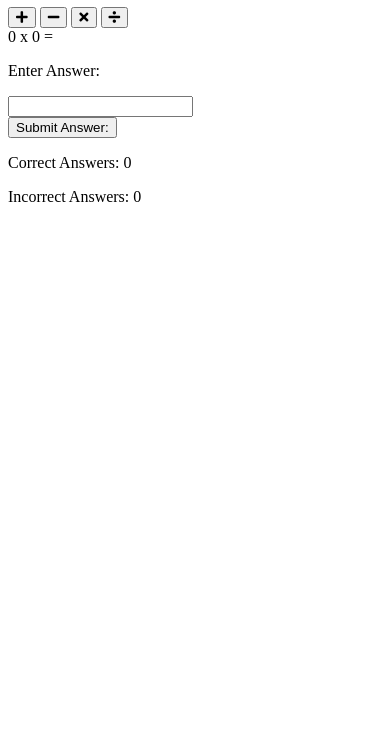
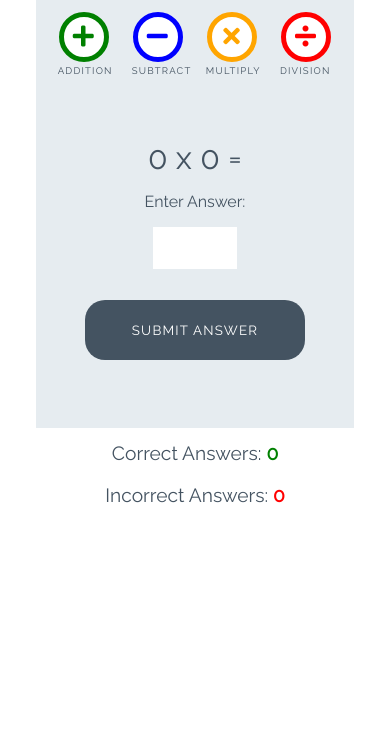
Before and after one commit to MichaelNewham/LoveMathsGame_JSWalkThroughProject, a plain HTML site: page index.html in a window 390 px wide. Shown: the part 112-844 px from the top of the page. Drawn offline with Linux system fonts and the light colour scheme.

Commit message:
Added css styling to style.css and 'data-type' attributes to index.html

```diff
--- a/cssfiles/style.css
+++ b/cssfiles/style.css
@@ -0,0 +1,252 @@
+/* --------- Global style */
+
+body {
+    background-color: white;
+    font-family: "Raleway", sans-serif;
+    color: #445361;
+    text-align: center;
+}
+
+/* --------- Heading */
+
+.heading {
+    text-align: center;
+    font-size: 2.5rem;
+}
+
+.logo {
+    height: 40px;
+    padding-right: 5px;
+}
+
+/* --------- Game layout */
+
+.game-area {
+    background-color: #E6ECF0;
+    box-sizing: border-box;
+    width: 85%;
+    height: 65vh;
+    max-height: 450px;
+    max-width: 830px;
+    margin-left: auto;
+    margin-right: auto;
+    padding: 1%;
+}
+
+.question-area {
+    width: 50%;
+    font-size: 2rem;
+    margin: auto;
+    padding: 50px 0;
+}
+
+.question-area span {
+    padding: 0 15px;
+}
+
+.score-area {
+    margin: 5px auto;
+    width: 60%;
+    font-size: 1.2rem;
+}
+
+.controls-area {
+    width: 85%;
+    margin: 30px auto;
+}
+
+#score {
+    color: green;
+    font-weight: bold;
+}
+
+#incorrect {
+    color: red;
+    font-weight: bold;
+}
+
+.answer-message {
+    display: none;
+    font-size: 1rem;
+}
+
+#answer-box {
+    border: none;
+    color: #445361;
+    display: inline-block;
+    height: 40px;
+    width: 80px;
+    font-size: 1.2rem;
+}
+
+.scores {
+    display: inline-block;
+    padding: 25px;
+}
+
+/* --------- Buttons */
+
+.btn {
+    width: 220px;
+    height: 60px;
+    font-family: "Raleway", sans-serif;
+    text-transform: uppercase;
+    letter-spacing: 1.2px;
+    color: white;
+}
+
+.btn:focus {
+    outline: none;
+}
+
+.btn--big {
+    padding-top: 10px;
+    border-radius: 50%;
+    background-color: white;
+    border: 10px solid;
+    width: 100px;
+    height: 100px;
+    font-size: 3.2rem;
+    margin: 0 30px;
+    transition: all 0.5s;
+}
+
+.btn--big::after {
+    content: attr(data-type);
+    font-size: 1rem;
+    color: #445361;
+    position: relative;
+    left: -0.5em;
+}
+
+.btn--blue {
+    border-color: blue;
+    color: blue;
+}
+
+.btn--blue:active,
+.btn--blue:hover {
+    background-color: darkblue;
+    color: white;
+}
+
+.btn--orange {
+    border-color: orange;
+    color: orange;
+}
+
+.btn--orange:active,
+.btn--orange:hover {
+    background-color: darkorange;
+    color: white;
+}
+
+.btn--red {
+    border-color: red;
+    color: red;
+}
+
+.btn--red:active,
+.btn--red:hover {
+    background-color: darkred;
+    color: white;
+}
+
+.btn--green {
+    border-color: green;
+    color: green;
+}
+
+.btn--green:active,
+.btn--green:hover {
+    background-color: darkgreen;
+    color: white;
+}
+
+.btn--gray {
+    margin-top: 25px;
+    background-color: #445361;
+    border: 1px transparent;
+    border-radius: 20px;
+}
+
+.btn--gray:active,
+.btn--gray:hover {
+    background-color: #0d1013;
+}
+
+/* --------- Media queries */
+
+@media (max-width: 414px) {
+    .controls-area {
+        width: 100%;
+    }
+
+    .btn--big {
+        margin: 0 10px;
+        padding: 5px;
+        border: 5px solid;
+        width: 50px;
+        height: 50px;
+        font-size: 1.5rem;
+    }
+
+    .btn--big::after {
+        font-size: 0.6rem;
+        left: -0.7rem;
+    }
+
+    .question-area {
+        padding: 10% 0;
+        width: 100%;
+    }
+
+    .question-area span {
+        padding: 0;
+    }
+
+    .answer-message {
+        display: block;
+    }
+
+    #answer-box {
+        display: block;
+        margin: 0 auto;
+    }
+    .btn--gray {
+        margin-top: 0;
+    }
+
+    .score-area {
+        width: 100%;
+    }
+
+    .scores {
+        margin: 0.5em auto;
+        display: block;
+        padding: 5px;
+    }
+
+    .heading {
+        font-size: 2rem;
+    }
+}
+
+@media (max-width: 320px) {
+    .game-area {
+        height: 70vh;
+    }
+
+    .controls-area {
+        width: 75%;
+        margin: 10px auto;
+    }
+
+    .btn--big {
+        margin: 10px 10px;
+    }
+    .question-area {
+        padding: 10px 0;
+    }
+
+}
--- a/index.html
+++ b/index.html
@@ -17,20 +17,20 @@
     </h1>
 
     <div class="game-area">
+
         <div class="controls-area">
-            <button class="btn btn--big btn--green">
+            <button data-type="addition" class="btn btn--big btn--green">
                 <i class="fas fa-plus"></i>
             </button>
-            <button class="btn btn--big btn--blue">
+            <button data-type="subtract" class="btn btn--big btn--blue">
                 <i class="fas fa-minus"></i>
             </button>
-            <button class="btn btn--big btn--orange">
+            <button data-type="multiply" class="btn btn--big btn--orange">
                 <i class="fas fa-times"></i>
             </button>
-            <button class="btn btn--big btn--red">
+            <button data-type="division" class="btn btn--big btn--red">
                 <i class="fas fa-divide"></i>
             </button>
-        </div>
         </div>
 
         <div class="question-area">
@@ -41,7 +41,10 @@
             <p class="answer-message">Enter Answer:</p>
             <input id="answer-box" type="number">
         </div>
-    <button class="btn btn--gray">Submit Answer:</button>
+
+        <button data-type="submit" class="btn btn--gray">Submit Answer</button>
+
+    </div>
 
     <div class="score-area">
         <p class="scores">Correct Answers: <span id="score">0</span></p>
```
Lines whose indentation alone changed are shown as unchanged.
